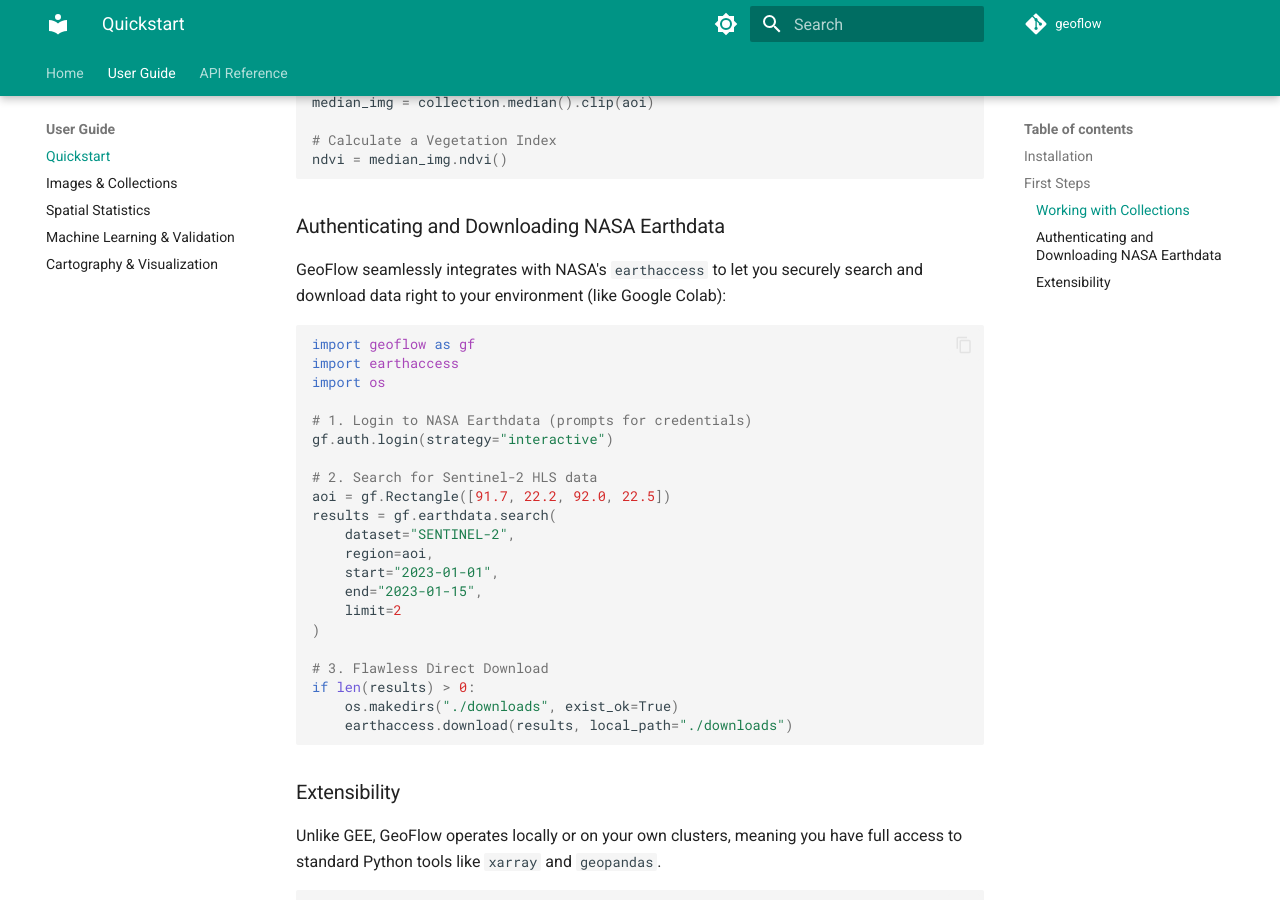
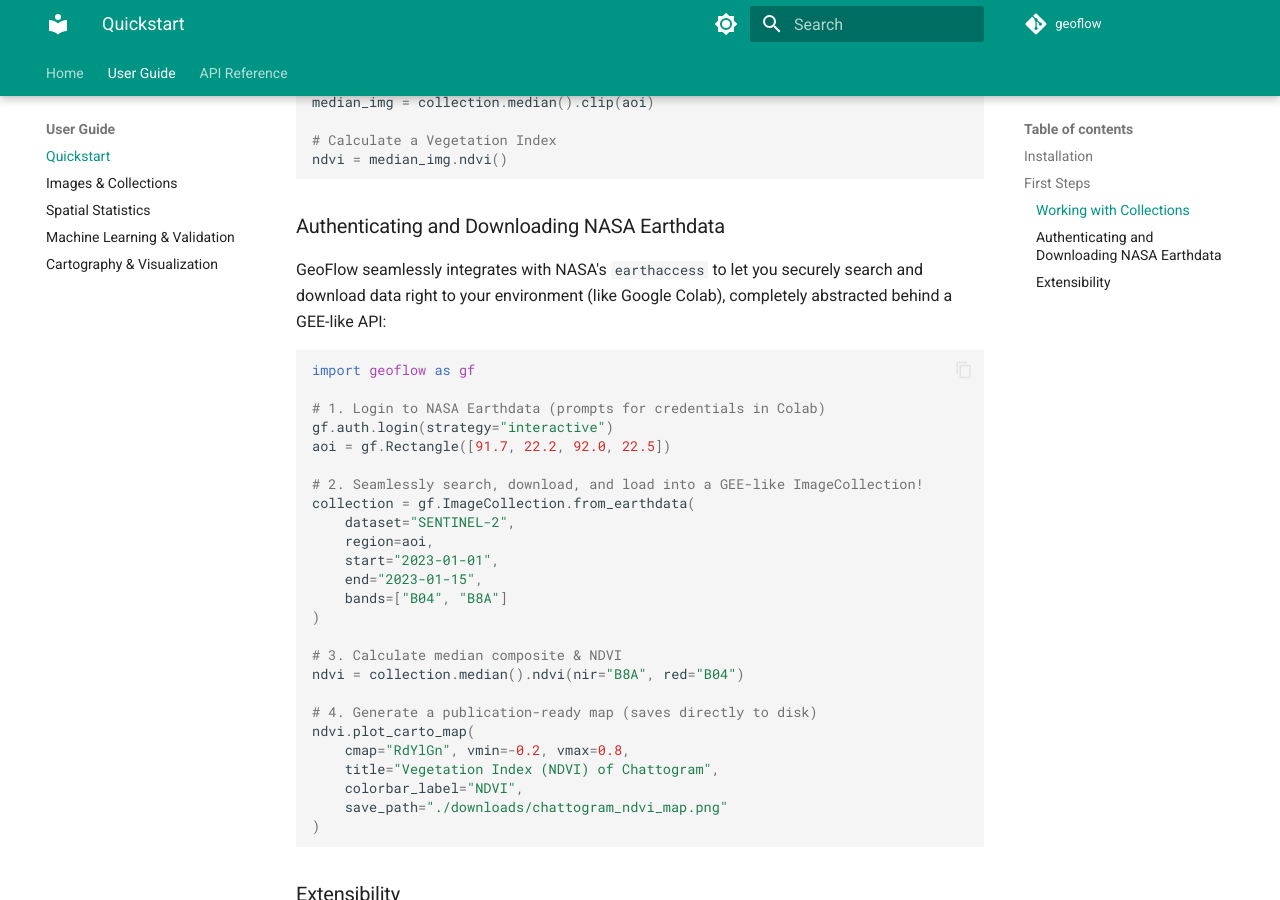
Before and after one commit to ramiz-moktader/geoflow, an MkDocs documentation site: the page built from docs/user_guide/01_quickstart.md, in a window 1280 px wide and 900 px high, scrolled down 744 px. Built offline with MkDocs 1.6.1 and Material for MkDocs 9.7.7, drawn with Linux system fonts in a browser that asks for light colours; comment, search, counter and statistics services are not loaded.

Commit message:
docs: Completely replace manual download snippet with flawless from_earthdata abstraction

````diff
--- a/docs/user_guide/01_quickstart.md
+++ b/docs/user_guide/01_quickstart.md
@@ -35,30 +35,34 @@
 ```
 ### Authenticating and Downloading NASA Earthdata
 
-GeoFlow seamlessly integrates with NASA's `earthaccess` to let you securely search and download data right to your environment (like Google Colab):
+GeoFlow seamlessly integrates with NASA's `earthaccess` to let you securely search and download data right to your environment (like Google Colab), completely abstracted behind a GEE-like API:
 
 ```python
 import geoflow as gf
-import earthaccess
-import os
 
-# 1. Login to NASA Earthdata (prompts for credentials)
+# 1. Login to NASA Earthdata (prompts for credentials in Colab)
 gf.auth.login(strategy="interactive")
+aoi = gf.Rectangle([91.7, 22.2, 92.0, 22.5])
 
-# 2. Search for Sentinel-2 HLS data
-aoi = gf.Rectangle([91.7, 22.2, 92.0, 22.5])
-results = gf.earthdata.search(
+# 2. Seamlessly search, download, and load into a GEE-like ImageCollection!
+collection = gf.ImageCollection.from_earthdata(
     dataset="SENTINEL-2",
     region=aoi,
     start="2023-01-01",
     end="2023-01-15",
-    limit=2
+    bands=["B04", "B8A"]
 )
 
-# 3. Flawless Direct Download
-if len(results) > 0:
-    os.makedirs("./downloads", exist_ok=True)
-    earthaccess.download(results, local_path="./downloads")
+# 3. Calculate median composite & NDVI
+ndvi = collection.median().ndvi(nir="B8A", red="B04")
+
+# 4. Generate a publication-ready map (saves directly to disk)
+ndvi.plot_carto_map(
+    cmap="RdYlGn", vmin=-0.2, vmax=0.8,
+    title="Vegetation Index (NDVI) of Chattogram",
+    colorbar_label="NDVI",
+    save_path="./downloads/chattogram_ndvi_map.png"
+)
 ```
 
 
````
